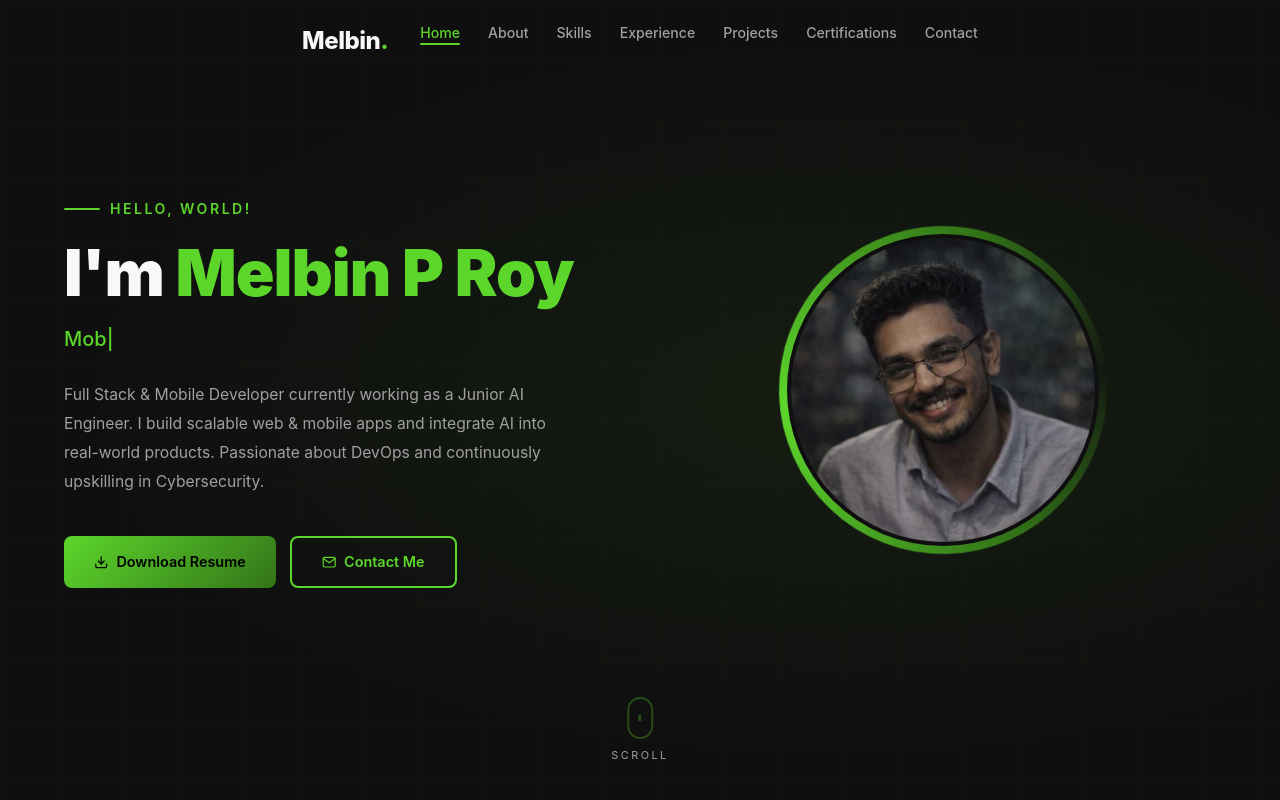
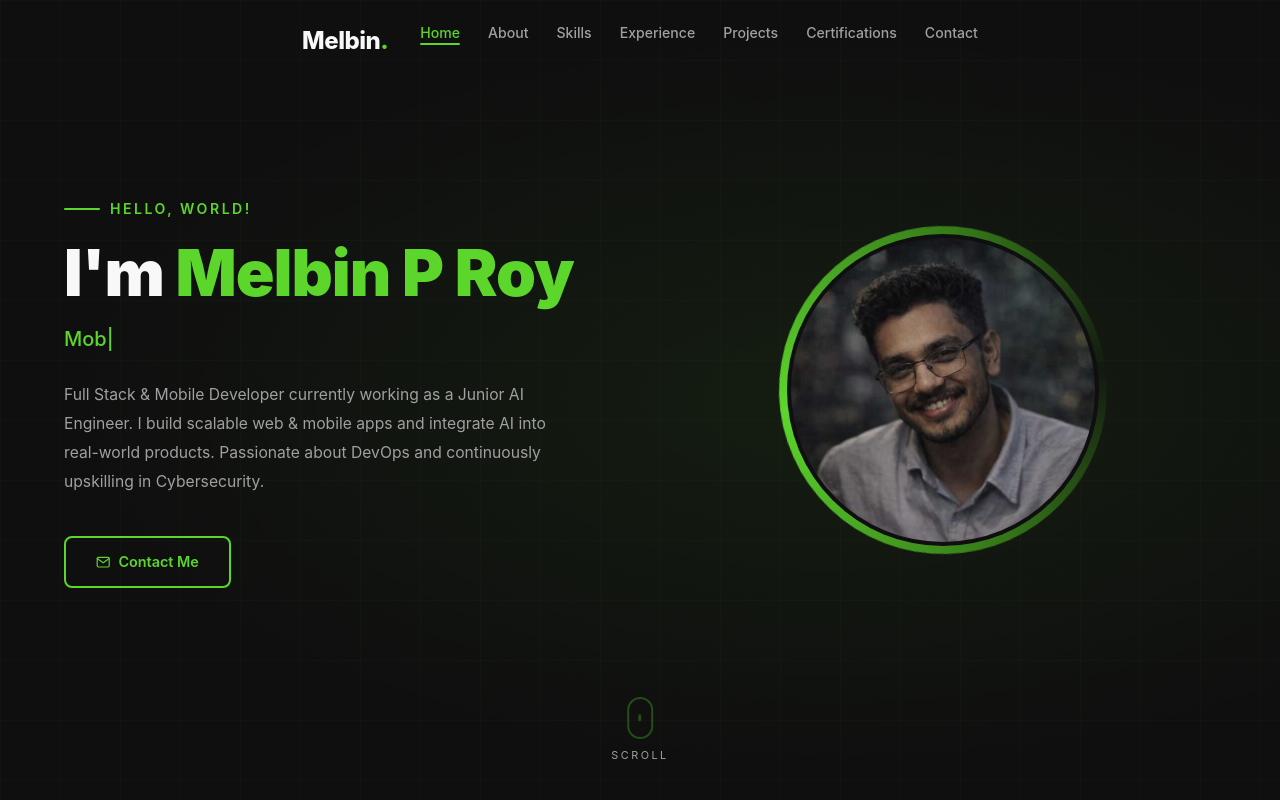
Before and after one commit to melbinproy2003/My-Web, a React (Create React App) app: page / in a window 1280 px wide. Shown: the top 800 px of the page. Built offline with nearby package versions, Linux system fonts and the light colour scheme.

Commit message:
resume button removed

```diff
--- a/src/Home.js
+++ b/src/Home.js
@@ -55,9 +55,9 @@ export default function Home() {
           </motion.p>
 
           <motion.div className="hero-actions" {...fadeUp(0.4)}>
-            <a href={resume} download className="btn btn-green">
+            {/* <a href={resume} download className="btn btn-green">
               <FiDownload /> Download Resume
-            </a>
+            </a> */}
             <a href="#contact" className="btn btn-ghost" onClick={scrollToContact}>
               <FiMail /> Contact Me
             </a>
```
